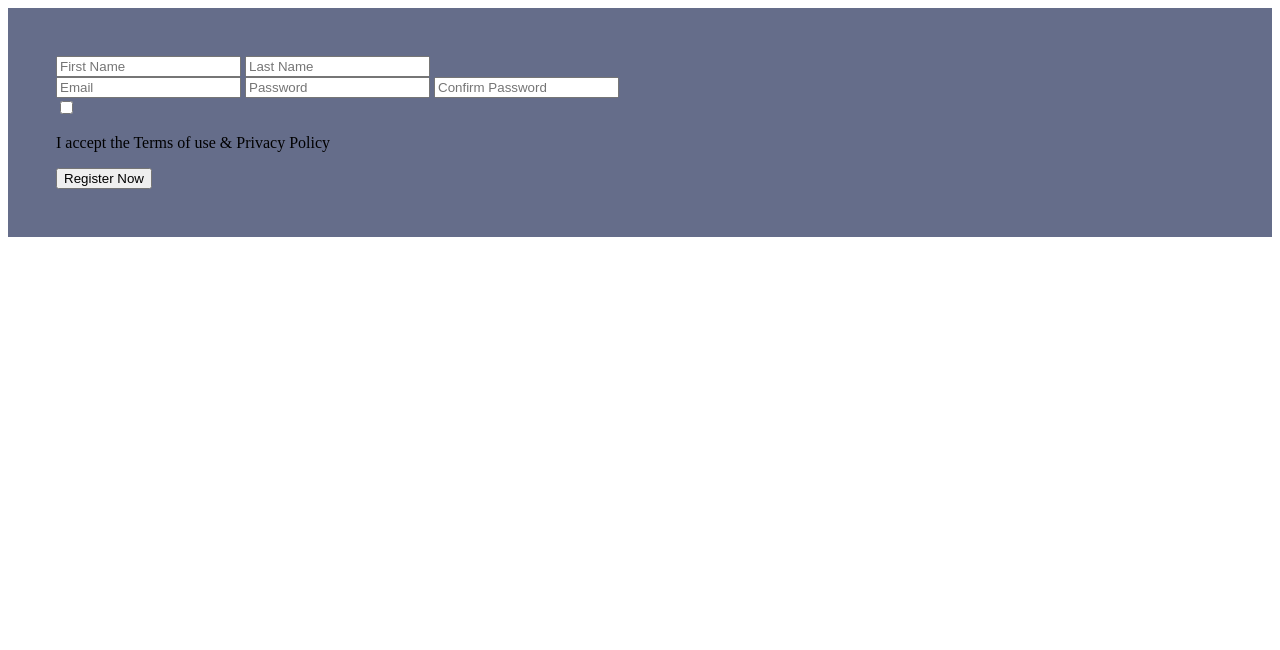
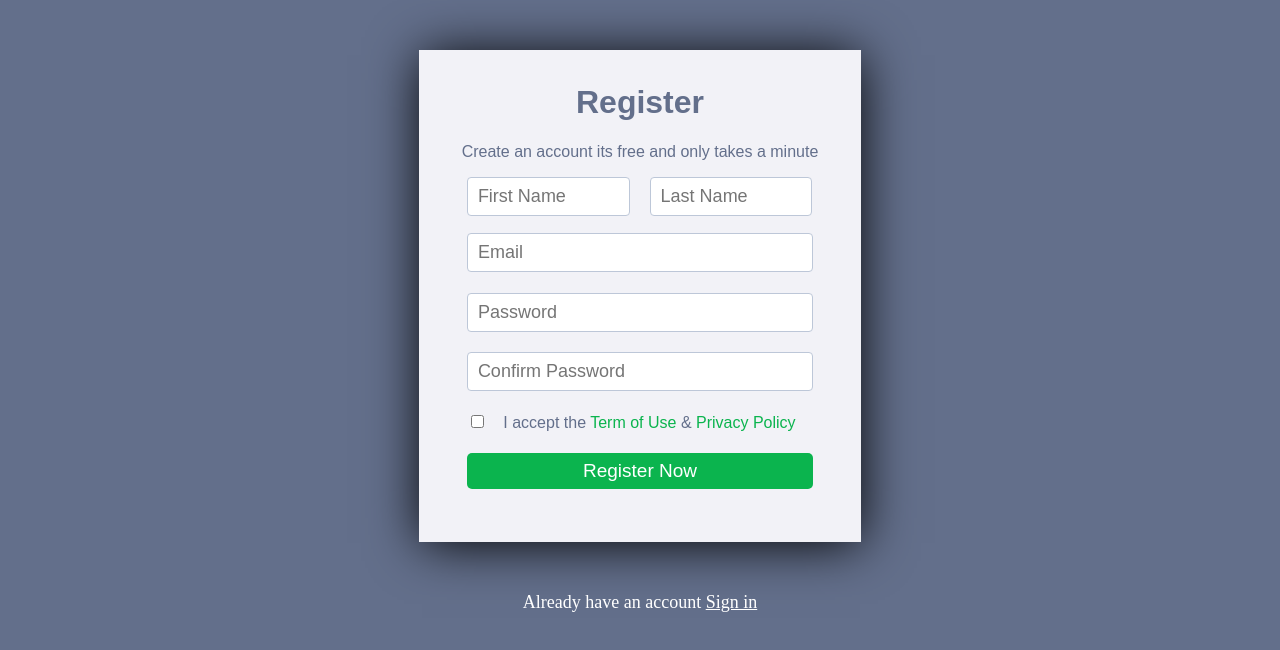
Before and after one commit to rahulj236/ttn-workspace, a plain HTML site: page Introduction to HTML-CSS/Forms -Table/Ques6/index.html in a window 1280 px wide. Drawn offline with Linux system fonts and the light colour scheme.

Commit message:
table-form exercize ques4,5,6 updated

```diff
--- a/Introduction to HTML-CSS/Forms -Table/Ques6/index.html
+++ b/Introduction to HTML-CSS/Forms -Table/Ques6/index.html
@@ -3,31 +3,57 @@
 
 <head>
     <meta charset="UTF-8">
-    <meta name="viewport" content="width=device-width, initial-scale=1.0">
-    <meta http-equiv="X-UA-Compatible" content="ie=edge">
-    <title>Table ques6</title>
+    <title>question 6</title>
     <link rel="stylesheet" href="main.css">
 </head>
 
 <body>
-    <main id="main">
-        <section>
-            <form action="#" class="form">
-                <div class="name_section disp">
-                    <input type="text" placeholder="First Name" name="fname">
-                    <input type="text" placeholder="Last Name" name="lname">
+    <div class="container">
+
+        <div class="card">
+            <header>
+                <h1 class="align--center">
+                    Register
+                </h1>
+            </header>
+            <p class="align--center">
+
+                Create an account its free and only takes a minute
+            </p>
+
+            <form>
+                <div class="small__wrapper">
+                    <input class="small__field first__field" type=text placeholder="First Name" />
+                    <input class="small__field" type=text placeholder="Last Name" />
+
                 </div>
-                <input type="email" class="disp" placeholder="Email" name="email">
-                <input type="password" class="disp" placeholder="Password" name="password">
-                <input type="password" class="disp" placeholder="Confirm Password" name="confirm-pwd">
-                <div class="disp">
-                    <input type="checkbox">
-                    <p>I accept the <span>Terms of use</span> & <span>Privacy Policy</span></p>
+
+                <input class="big__field" type="email" placeholder="Email" />
+                <input class="big__field" type="password" placeholder="Password" />
+                <input class="big__field" type="password" placeholder="Confirm Password" />
+                <div class="terms ">
+                    <input type="checkbox" name="terms" value="terms"> I accept the <a href="#">Term of Use</a> & <a
+                        href="#">Privacy Policy</a>
                 </div>
-                <input type="submit" class="disp" value="Register Now">
+
+                <input class="big__field" type=submit value="Register Now" />
+
+
             </form>
-        </section>
-    </main>
+
+
+
+        </div>
+        <div class="sign__in">
+            <p style="color:white">
+                Already have an account <a href="#">Sign in</a>
+            </p>
+
+        </div>
+
+
+    </div>
+
 </body>
 
 </html>
--- a/Introduction to HTML-CSS/Forms -Table/Ques6/main.css
+++ b/Introduction to HTML-CSS/Forms -Table/Ques6/main.css
@@ -1,6 +1,82 @@
-main#main {
-    background-color: #656D8A;
+*{
+    box-sizing: border-box;
 }
-section {
-    padding: 3em;
+body {
+    background-color: #636f8b;
 }
+.terms a {
+    text-decoration: none;
+    color: #0bb44e;
+}
+.card {
+    margin: 50px auto;
+    width: 35%;
+    background-color: #f2f2f7;
+    padding: 1%;
+    box-shadow: 1px 3px 50px -2px rgba(0, 0, 0, 075);
+}
+.align--center {
+    text-align: center;
+    color: #636f8b;
+    font-family: sans-serif;
+}
+input[type=text],
+input[type=password],
+input[type=email] {
+    border: 1px solid #bdc7d8;
+    border-radius: 4px;
+    font-size: 18px;
+    padding: 8px 10px;
+    margin-bottom: 5%;
+}
+
+input[type=submit] {
+    background-color: #0bb44e;
+    padding: 7px 20px;
+    text-align: center;
+    border-radius: 5px;
+    color: white;
+    border: 0;
+    font-size: 19px;
+    margin-bottom: 40px;
+    margin-top: 5%;
+}
+
+.big__field {
+    display: block;
+    margin: auto;
+    min-width: 83%;
+}
+
+.small__wrapper{
+    margin:  0 auto;
+    width: 83%;
+}
+
+.small__field {
+    display: inline-block;
+    width: 47%;
+}
+.first__field{
+    margin-right: 16px;
+}
+
+  input[type="checkbox"] {
+    margin-right: 15px;
+}
+
+.terms {
+    margin: 0 auto;
+    color: #636f8b;
+    font-family: sans-serif;
+    width: 83%;
+}
+.sign__in{
+    font-size: 18px;
+    text-align:center;
+}
+.sign__in a{
+    color:white;
+    text-decoration: underline;
+
+}
```
Also changed, not shown: Introduction to HTML-CSS/Forms -Table/Ques4/index.html (+1 -1 lines), Introduction to HTML-CSS/Forms -Table/Ques5/index.html (+30 -8 lines).
